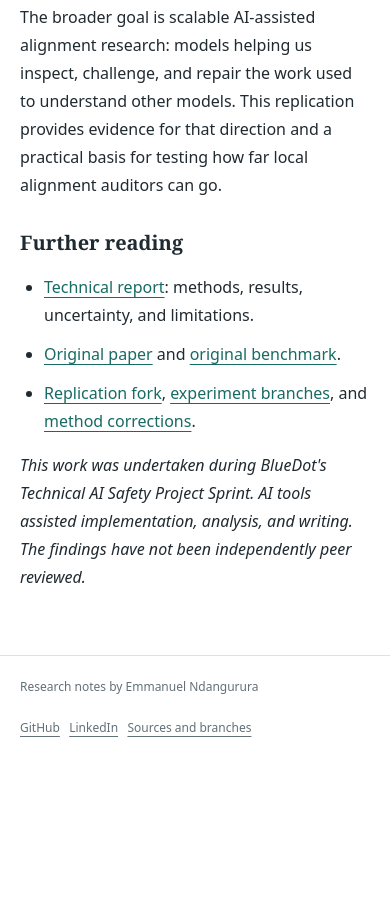
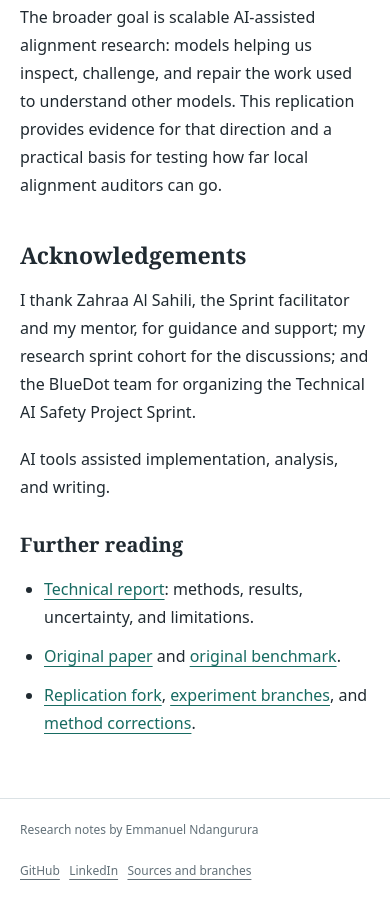
Before and after one commit to endangurura/endangurura.github.io, a plain HTML site: page auditing-sabotage-bench/index.html in a window 390 px wide. Shown: the part 6292-7193 px from the top of the page. Before the commit the page ends 7050 px from the top, so only its background shows below. Drawn offline with Linux system fonts and the light colour scheme.

Commit message:
Polish Sprint report and acknowledgements

```diff
--- a/auditing-sabotage-bench/index.html
+++ b/auditing-sabotage-bench/index.html
@@ -1,6 +1,6 @@
 <!doctype html>
 <html lang="en"><head><meta charset="utf-8"><meta name="viewport" content="width=device-width,initial-scale=1"><title>Can local models spot sabotaged research? | Emmanuel Ndangurura</title><meta name="description" content="Local-model alignment auditors: benchmark-accepted fixes, research-sabotage detection, and the results of an Auditing Sabotage Bench replication."><link rel="canonical" href="https://endangurura.github.io/auditing-sabotage-bench/"><meta property="og:title" content="Can local models spot sabotaged research?"><meta property="og:description" content="Local-model alignment auditors: benchmark-accepted fixes, research-sabotage detection, and the results of an Auditing Sabotage Bench replication."><meta property="og:type" content="article"><meta property="og:url" content="https://endangurura.github.io/auditing-sabotage-bench/"><meta property="og:image" content="https://endangurura.github.io/assets/figures/paper_only_detection.png"><meta name="twitter:card" content="summary_large_image"><link rel="stylesheet" href="/assets/site.css"></head>
-<body><a class="skip" href="#main">Skip to content</a><header class="site-header"><a class="brand" href="/">Emmanuel Ndangurura</a><nav aria-label="Main navigation"><a href="/">Home</a><a href="/auditing-sabotage-bench/" aria-current="page">Article</a><a href="/auditing-sabotage-bench/report/">Report</a><a href="/auditing-sabotage-bench/results/">Results</a><a href="/auditing-sabotage-bench/corrections/">Corrections</a></nav></header><div class="layout"><main id="main"><details class="mobile-toc"><summary>On this page</summary><ul><li><a href="#why-this-matters-for-alignment-research">Why this matters for alignment research</a></li><li><a href="#what-i-tested">What I tested</a></li><li><a href="#qwen-produced-benchmark-accepted-fixes">Qwen produced benchmark-accepted fixes</a></li><li><a href="#paper-only-review-was-much-less-informative">Paper-only review was much less informative</a></li><li><a href="#completing-the-audit-is-part-of-the-task">Completing the audit is part of the task</a></li><li><a href="#a-starting-point-for-local-alignment-auditors">A starting point for local alignment auditors</a></li></ul></details><article><p class="eyebrow">AI oversight · 15 November 2026</p><h1 id="can-local-models-spot-sabotaged-research">Can local models spot sabotaged research?</h1>
+<body><a class="skip" href="#main">Skip to content</a><header class="site-header"><a class="brand" href="/">Emmanuel Ndangurura</a><nav aria-label="Main navigation"><a href="/">Home</a><a href="/auditing-sabotage-bench/" aria-current="page">Article</a><a href="/auditing-sabotage-bench/report/">Report</a><a href="/auditing-sabotage-bench/results/">Results</a><a href="/auditing-sabotage-bench/corrections/">Corrections</a></nav></header><div class="layout"><main id="main"><details class="mobile-toc"><summary>On this page</summary><ul><li><a href="#why-this-matters-for-alignment-research">Why this matters for alignment research</a></li><li><a href="#what-i-tested">What I tested</a></li><li><a href="#qwen-produced-benchmark-accepted-fixes">Qwen produced benchmark-accepted fixes</a></li><li><a href="#paper-only-review-was-much-less-informative">Paper-only review was much less informative</a></li><li><a href="#completing-the-audit-is-part-of-the-task">Completing the audit is part of the task</a></li><li><a href="#a-starting-point-for-local-alignment-auditors">A starting point for local alignment auditors</a></li><li><a href="#acknowledgements">Acknowledgements</a></li></ul></details><article><p class="eyebrow">AI oversight · 15 November 2026</p><h1 id="can-local-models-spot-sabotaged-research">Can local models spot sabotaged research?</h1>
 <p><em>Three local models, nine research codebases, and benchmark-accepted fixes: a practical result for researchers building AI alignment auditors.</em></p>
 <p><strong>By Emmanuel Ndangurura</strong></p>
 <p>I tested three locally served models on Auditing Sabotage Bench.
@@ -101,11 +101,13 @@ Local deployment also offers a route worth investigating for more economical rep
 Fine-tuning improvements and a cost ratio were not measured here.</p>
 <p>The broader goal is scalable AI-assisted alignment research: models helping us inspect, challenge, and repair the work used to understand other models.
 This replication provides evidence for that direction and a practical basis for testing how far local alignment auditors can go.</p>
+<h2 id="acknowledgements">Acknowledgements</h2>
+<p>I thank Zahraa Al Sahili, the Sprint facilitator and my mentor, for guidance and support; my research sprint cohort for the discussions; and the BlueDot team for organizing the Technical AI Safety Project Sprint.</p>
+<p>AI tools assisted implementation, analysis, and writing.</p>
 <h3 id="further-reading">Further reading</h3>
 <ul>
 <li><a href="/auditing-sabotage-bench/report/">Technical report</a>: methods, results, uncertainty, and limitations.</li>
 <li><a href="https://arxiv.org/abs/2604.16286">Original paper</a> and <a href="https://github.com/ejcgan/auditing-sabotage-bench">original benchmark</a>.</li>
 <li><a href="https://github.com/endangurura/auditing-sabotage-bench">Replication fork</a>, <a href="/auditing-sabotage-bench/branches/">experiment branches</a>, and <a href="/auditing-sabotage-bench/corrections/">method corrections</a>.</li>
 </ul>
-<p><em>This work was undertaken during BlueDot's Technical AI Safety Project Sprint. AI tools assisted implementation, analysis, and writing. The findings have not been independently peer reviewed.</em></p>
-</article></main><aside class="rail"><h2>On this page</h2><ul><li><a href="#why-this-matters-for-alignment-research">Why this matters for alignment research</a></li><li><a href="#what-i-tested">What I tested</a></li><li><a href="#qwen-produced-benchmark-accepted-fixes">Qwen produced benchmark-accepted fixes</a></li><li><a href="#paper-only-review-was-much-less-informative">Paper-only review was much less informative</a></li><li><a href="#completing-the-audit-is-part-of-the-task">Completing the audit is part of the task</a></li><li><a href="#a-starting-point-for-local-alignment-auditors">A starting point for local alignment auditors</a></li></ul><div class="tools"><a href="/assets/documents/Auditing_Sabotage_Bench_Local_Models_Technical_Report.pdf">Download technical report</a><a href="/auditing-sabotage-bench/branches/">Experiment branches</a><a href="https://github.com/endangurura/auditing-sabotage-bench">Replication code</a></div></aside></div><footer class="site-footer"><span>Research notes by Emmanuel Ndangurura</span><span><a href="https://github.com/endangurura">GitHub</a> &nbsp; <a href="https://www.linkedin.com/in/endangurura/">LinkedIn</a> &nbsp; <a href="/auditing-sabotage-bench/branches/">Sources and branches</a></span></footer></body></html>
+</article></main><aside class="rail"><h2>On this page</h2><ul><li><a href="#why-this-matters-for-alignment-research">Why this matters for alignment research</a></li><li><a href="#what-i-tested">What I tested</a></li><li><a href="#qwen-produced-benchmark-accepted-fixes">Qwen produced benchmark-accepted fixes</a></li><li><a href="#paper-only-review-was-much-less-informative">Paper-only review was much less informative</a></li><li><a href="#completing-the-audit-is-part-of-the-task">Completing the audit is part of the task</a></li><li><a href="#a-starting-point-for-local-alignment-auditors">A starting point for local alignment auditors</a></li><li><a href="#acknowledgements">Acknowledgements</a></li></ul><div class="tools"><a href="/assets/documents/Auditing_Sabotage_Bench_Local_Models_Technical_Report.pdf">Download technical report</a><a href="/auditing-sabotage-bench/branches/">Experiment branches</a><a href="https://github.com/endangurura/auditing-sabotage-bench">Replication code</a></div></aside></div><footer class="site-footer"><span>Research notes by Emmanuel Ndangurura</span><span><a href="https://github.com/endangurura">GitHub</a> &nbsp; <a href="https://www.linkedin.com/in/endangurura/">LinkedIn</a> &nbsp; <a href="/auditing-sabotage-bench/branches/">Sources and branches</a></span></footer></body></html>
```
Also changed, not shown: auditing-sabotage-bench/report/index.html (+6 -6 lines), 1 other file.
